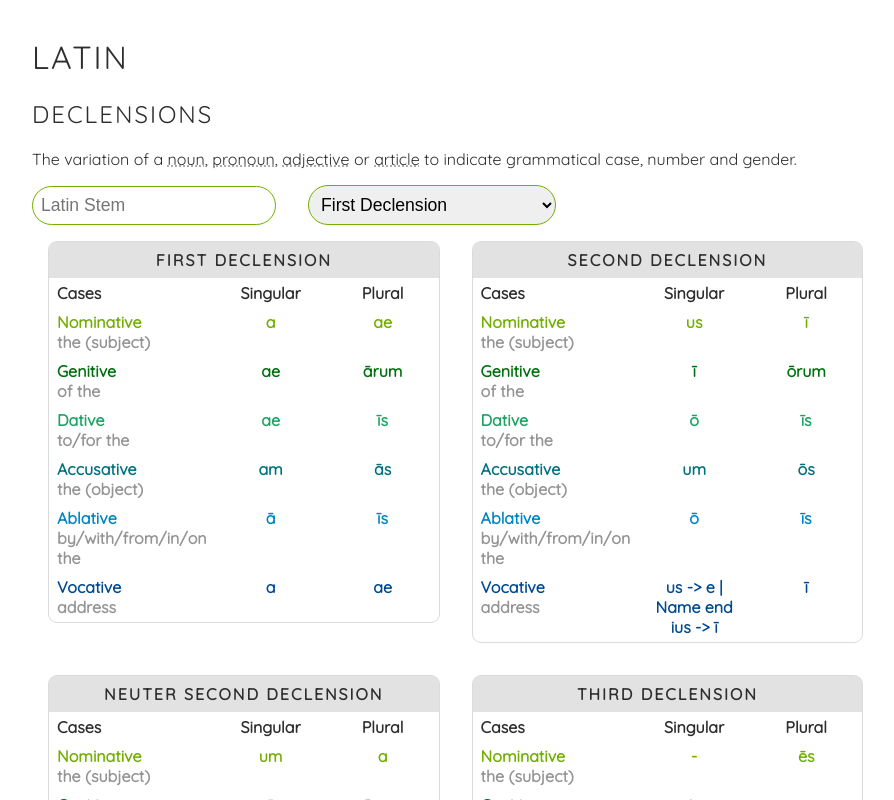
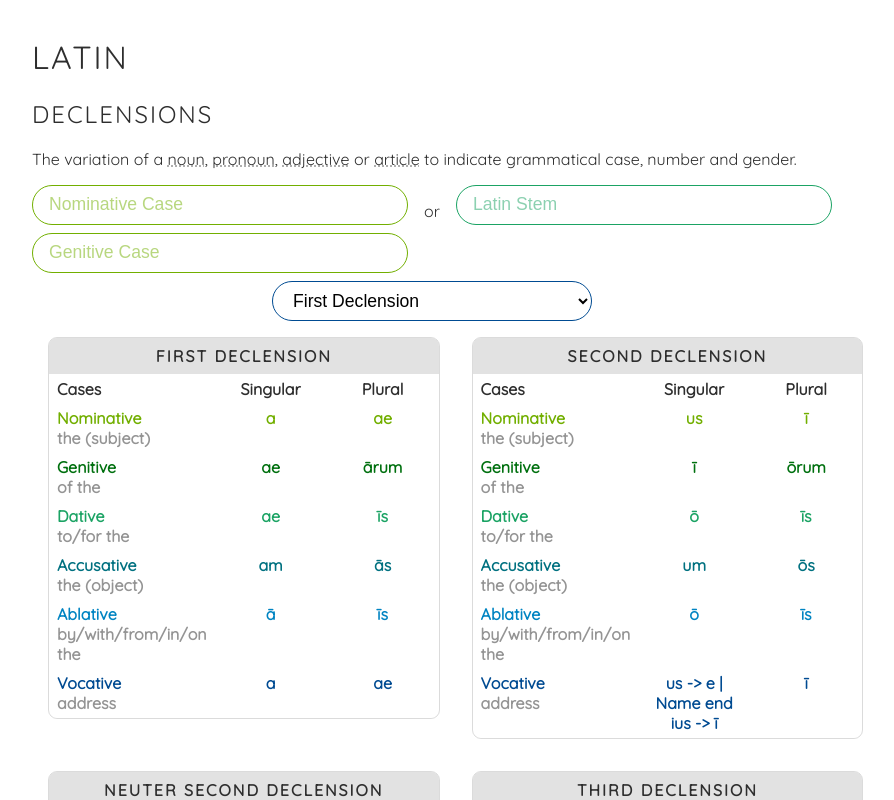
Before and after one commit to blinkous/latin, a React (Create React App) app: page / in a window 1280 px wide. Shown: the top 800 px of the page, without its empty margins (32-926 px from the left). Built offline with nearby package versions, Linux system fonts and the light colour scheme.

Commit message:
added more styling for the decliner and made everything border-box by default

```diff
--- a/src/components/Decliner.js
+++ b/src/components/Decliner.js
@@ -5,7 +5,9 @@ import "../styles/Decliner.css";
 
 export const Decliner = () => {
   const [showDeclined, setShowDeclined] = useState(false);
-  const [root, setRoot] = useState("");
+  const [stem, setStem] = useState("");
+  const [nominativeForm, setNominativeForm] = useState("");
+  const [gentiveForm, setGentiveForm] = useState("");
   const [currDeclension, setCurrDeclension] = useState("first_declension");
 
   const allDeclensions = declensions.declensions;
@@ -21,14 +23,14 @@ export const Decliner = () => {
     "Fifth",
   ];
 
-  const handleRootChange = (e) => {
+  const handleStemChange = (e) => {
     const val = e.target.value;
-    console.log(val);
     if (val !== "") {
       setShowDeclined(true);
-      setRoot(val);
+      setStem(val);
     }
   };
+
   const handleDecChange = (e) => {
     const decl = `${e.target.value}_declension`;
     setCurrDeclension(decl);
@@ -44,19 +46,65 @@ export const Decliner = () => {
     ></DeclensionTable>
   );
 
+  const handleNomChange = (e) => {
+    const val = e.target.value;
+    if (stem === "") {
+      if (val !== "") {
+        setNominativeForm(val);
+        if (gentiveForm !== "") {
+          setShowDeclined(true);
+        }
+      }
+    }
+  };
+
+  const handleGenChange = (e) => {
+    const val = e.target.value;
+    if (stem === "") {
+      if (val !== "") {
+        setGentiveForm(val);
+        if (nominativeForm !== "") {
+          setShowDeclined(true);
+        }
+      }
+    }
+  };
+
+  const findStem = (nomForm, genForm) => {
+    /* Future add support for both special and non-special char */
+  };
+
   return (
     <div className="decliner">
       <form className="decliner-form">
         <input
           type="text"
-          name="root_word"
-          className="decliner-root-word"
-          onChange={handleRootChange}
+          name="nominative_word"
+          className="decliner-nominative-word decliner-field"
+          onChange={handleNomChange}
+          placeholder="Nominative Case"
+          title="Nominative Case"
+        />
+        <input
+          type="text"
+          name="genitive_word"
+          className="decliner-genitive-word decliner-field"
+          onChange={handleGenChange}
+          placeholder="Genitive Case"
+          title="Genitive Case"
+        />
+        <p>or</p>
+        <input
+          type="text"
+          name="stem_word"
+          className="decliner-stem-word decliner-field"
+          onChange={handleStemChange}
           placeholder="Latin Stem"
+          title="Latin Stem"
         />
         <select
           name="declension_select"
-          className="decliner-declension-select"
+          className="decliner-declension-select decliner-field"
           onChange={handleDecChange}
         >
           {declensionOptions.map((el, index) => (
@@ -66,7 +114,7 @@ export const Decliner = () => {
           ))}
         </select>
       </form>
-      {showDeclined && buildDeclinedTables(root, currDeclension)}
+      {showDeclined && buildDeclinedTables(stem, currDeclension)}
     </div>
   );
 };
--- a/src/styles/Decliner.css
+++ b/src/styles/Decliner.css
@@ -1,16 +1,54 @@
-.decliner-root-word,
-.decliner-declension-select {
+.decliner {
+  --padding: 0.5rem;
+}
+.decliner-form {
+  max-width: 50rem;
+  display: grid;
+  grid-template-columns: 1fr 3rem 1fr;
+  grid-auto-rows: 2.5rem;
+  column-gap: 0;
+  row-gap: var(--padding);
+}
+.decliner-field {
   --accent: var(--accent-1);
+  padding: var(--padding) calc(var(--padding) * 2);
   border: 1px solid var(--accent);
   border-radius: 2rem;
-  padding: 0.5rem;
   font-size: 110%;
+  background: transparent;
+  caret-color: var(--accent);
 }
-.decliner-root-word:focus,
-.decliner-declension-select:focus {
+.decliner-field::placeholder {
+  color: var(--accent);
+  opacity: 0.5;
+}
+.decliner-field:focus {
   outline: none;
   box-shadow: 0px 0px 10px var(--accent);
 }
+
+.decliner-genitive-word {
+  grid-row: 2;
+  grid-column: 1;
+}
+.decliner-nominative-word {
+  grid-row: 1;
+  grid-column: 1;
+}
+.decliner-stem-word {
+  --accent: var(--accent-3);
+  grid-row: 1;
+  grid-column: 3;
+}
 .decliner-declension-select {
-  margin-left: 2rem;
+  --accent: var(--accent-6);
+  grid-row: 3;
+  grid-column: 1/4;
+  min-width: 20rem;
+  margin: auto;
 }
+.decliner-form p {
+  grid-column: 2;
+  grid-row: 1;
+  text-align: center;
+}
--- a/src/styles/index.css
+++ b/src/styles/index.css
@@ -1,3 +1,6 @@
+* {
+  box-sizing: border-box;
+}
 body {
   margin: 0;
   font-family: "Quicksand", sans-serif;
```
